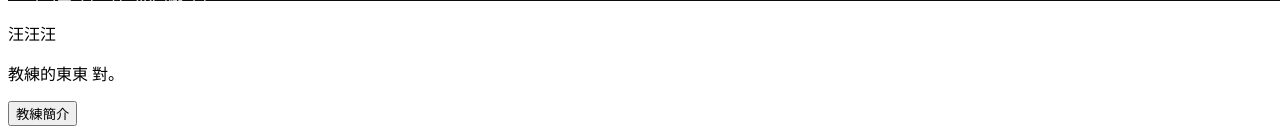
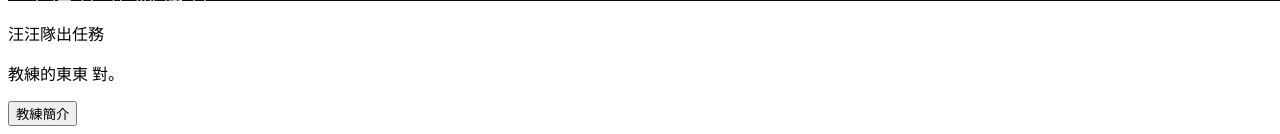
Before and after one commit to mark90645/welovejenny, a PHP site: page / in a window 1280 px wide; the page is wider, and only the part inside the window is pictured. Shown: the part 1916-2050 px from the top of that part. Run offline with PHP 8.4, Linux system fonts and the light colour scheme.

Commit message:
Update index.php

```diff
--- a/index.php
+++ b/index.php
@@ -50,7 +50,7 @@ else
             </div>
             <div id = "section_2">
                 <img id = "pic_b" src = "./pics/0426.png"/>
-                <p class = "text_b" id = "dog">汪汪汪</p>
+                <p class = "text_b" id = "dog">汪汪隊出任務</p>
                 <p class = "text_b" id = "dog_text">教練的東東 對。</p>
                 <input id = "reserve_bt" type="button" value="教練簡介" onclick = "location.href = 'coach_page.php'">
             </div>
```
